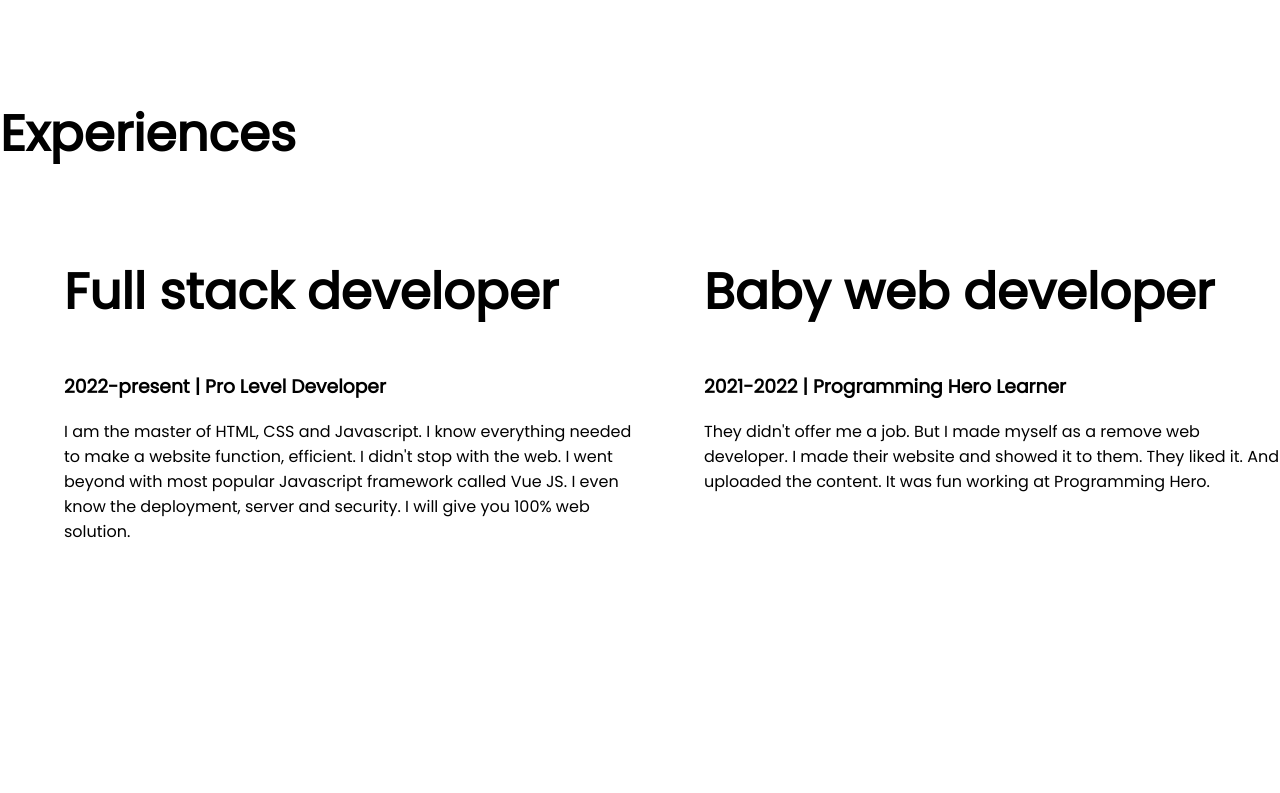
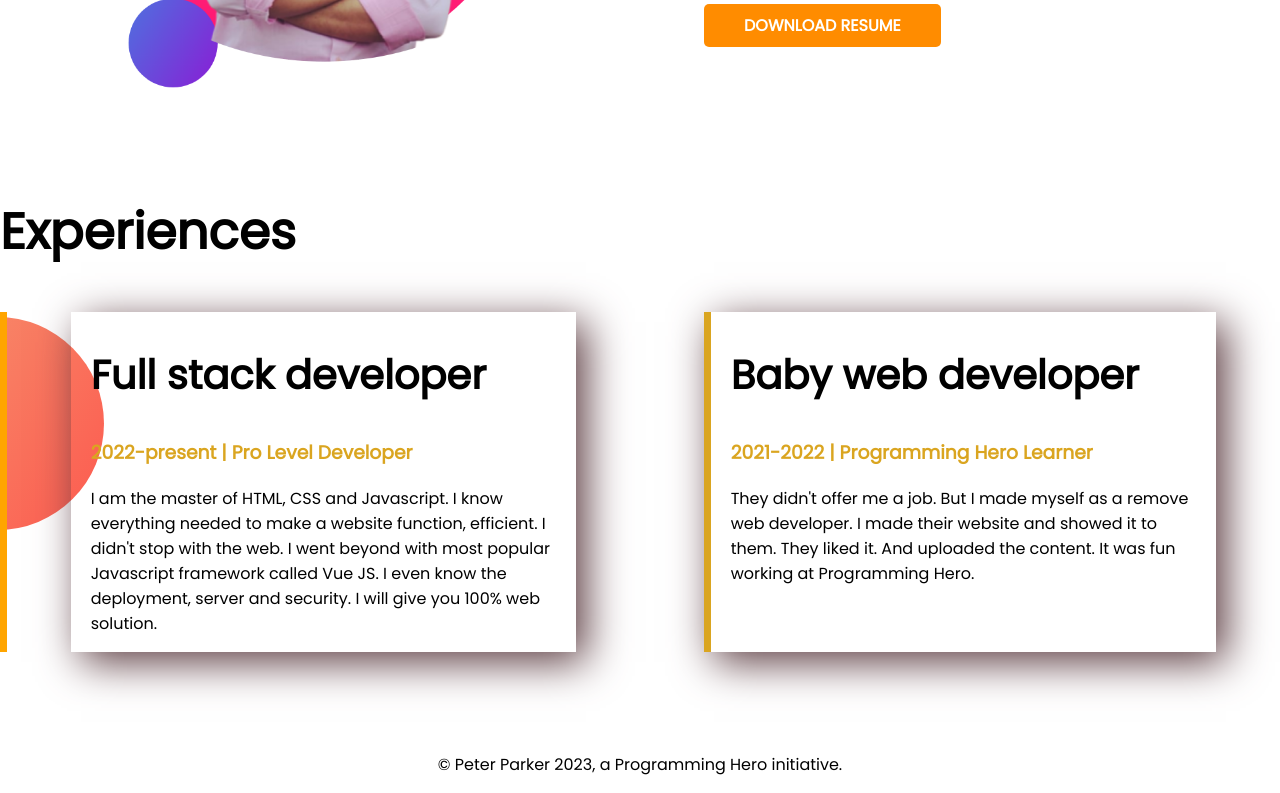
Before and after one commit to shakilahmed12/developer-portfolio, a plain HTML site: page index.html in a window 1280 px wide. Shown: the part 1073-1866 px from the top of the page. Before the commit the page ends 1733 px from the top, so only its background shows below. Drawn offline with Linux system fonts and the light colour scheme.

Commit message:
doccuments

```diff
--- a/index.html
+++ b/index.html
@@ -37,19 +37,22 @@
     </section>
     <section class="experience-area">
         <h1>Experiences</h1>
-        <div class="flexible-container">
-         <div class="half-width">
-            <h1>Full stack developer</h1>
-            <h3>2022-present | Pro Level Developer</h3>
+        <div id="full-stack" class="flexible-container">
+         <div class="experience-item">
+            <h2>Full stack developer</h2>
+            <h3 class="orange-color">2022-present | Pro Level Developer</h3>
             <p>I am the master of HTML, CSS and Javascript. I know everything needed to make a website function, efficient. I didn't stop with the web. I went beyond with most popular Javascript framework called Vue JS. I even know the deployment, server and security. I will give you 100% web solution.</p>
         </div>
-        <div class="half-width">
-            <h1>Baby web developer</h1>
-            <h3>2021-2022 | Programming Hero Learner</h3>
+        <div id="baby-web-developer" class="experience-item">
+            <h2>Baby web developer</h2>
+            <h3 class="orange-color">2021-2022 | Programming Hero Learner</h3>
             <p>They didn't offer me a job. But I made myself as a remove web developer. I made their website and showed it to them. They liked it. And uploaded the content. It was fun working at Programming Hero.</p>
          </div>
         </div>
 
     </section>
 </body>
+<footer>
+    <p>© Peter Parker 2023, a Programming Hero initiative.</p>
+</footer>
 </html>
--- a/style.css
+++ b/style.css
@@ -4,6 +4,9 @@
 }
 h1{
     font-size: 50px;
+}
+h2{
+    font-size: 40px;
 }
 .orange-color{
         color: goldenrod;
@@ -34,3 +37,26 @@
     color: white;
     font-weight: 700;
 }
+.experience-area{
+    background-image: url(images/exp-bg.png);
+    background-repeat: no-repeat;
+    background-position: left ;
+
+}
+.experience-item{
+    width: 40%;
+    margin-left: 5%;
+    margin-right: 5%;
+    padding-left: 20px;
+    padding-right: 20px;
+    box-shadow: 10px 10px 40px rgb(91, 59, 64);
+}
+#full-stack{
+    border-left: 7px solid orange;
+}
+#baby-web-developer{
+    border-left: 7px solid goldenrod;
+}
+footer p{
+    text-align: center;
+}
```
